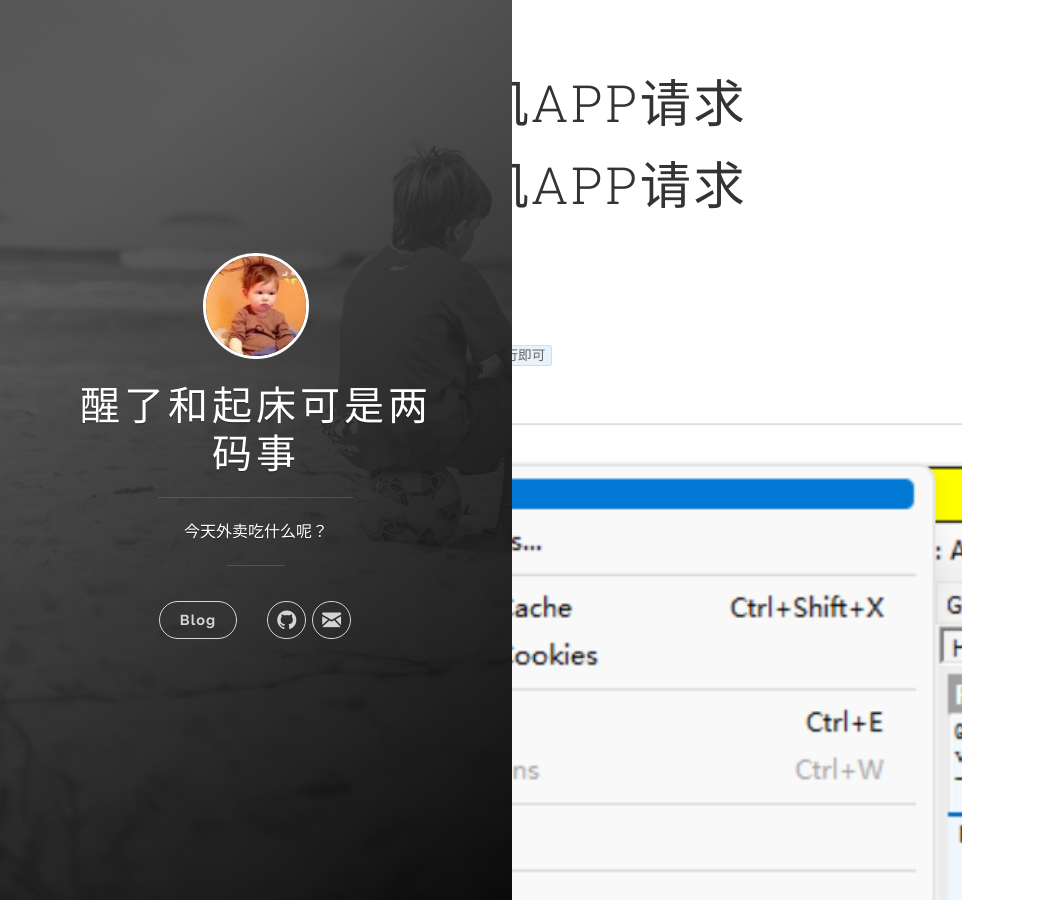
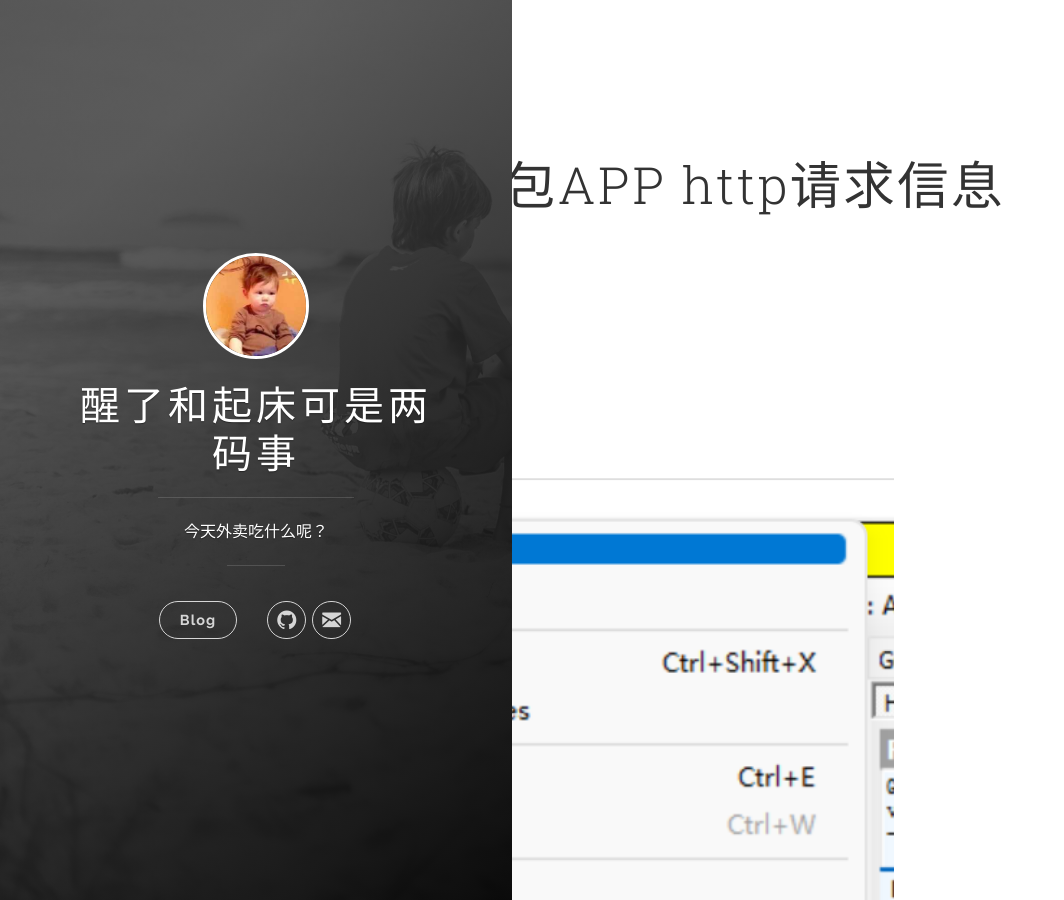
Before and after one commit to zhubin1219/blog, a Jekyll site: the page built from _posts/2023-02-08-fiddler使用.markdown, in a window 1280 px wide and 900 px high. Shown: the whole window, without its empty margins (0-1064 px from the left). Built offline with Jekyll 4.4.1, drawn with Linux system fonts in a browser that asks for light colours.

Commit message:
【修改】格式调整

```diff
--- a/_posts/2023-02-02-docker搭建Kafka集群环境.markdown
+++ b/_posts/2023-02-02-docker搭建Kafka集群环境.markdown
@@ -25,7 +25,7 @@ tags: [环境搭建]
 
 ## docker环境安装
 
-> 此处根据微软官方文档[window 安装WSL 2](https://learn.microsoft.com/zh-cn/windows/wsl/install)
+**此处根据微软官方文档[window 安装WSL 2](https://learn.microsoft.com/zh-cn/windows/wsl/install)**
 
 ### window11 环境安装
 
--- a/_posts/2023-02-08-fiddler使用.markdown
+++ b/_posts/2023-02-08-fiddler使用.markdown
@@ -1,11 +1,10 @@
 ---
-title:  "Fiddler抓包手机APP请求"
+title:  "Fiddler使用"
 date:   2023-02-01 00:00:00
 categories: [其他]
 tags: [工具]
 ---
-
-# Fiddler抓包手机APP请求
+# 针对安卓设备抓包APP http请求信息
 ## Fiddler工具下载
 [Fiddler官网下载](https://www.telerik.com/fiddler)
 
@@ -34,6 +33,7 @@ tags: [工具]
 |Automatically reload script when changed|脚本发生变化时自动重载
 |Monitor all connections|监听所以连接
 
+
 **使用设置**
 `Fillder过滤请求`
 ![image](../../images/blog/20230208/微信截图_20230208165200.png)
```
